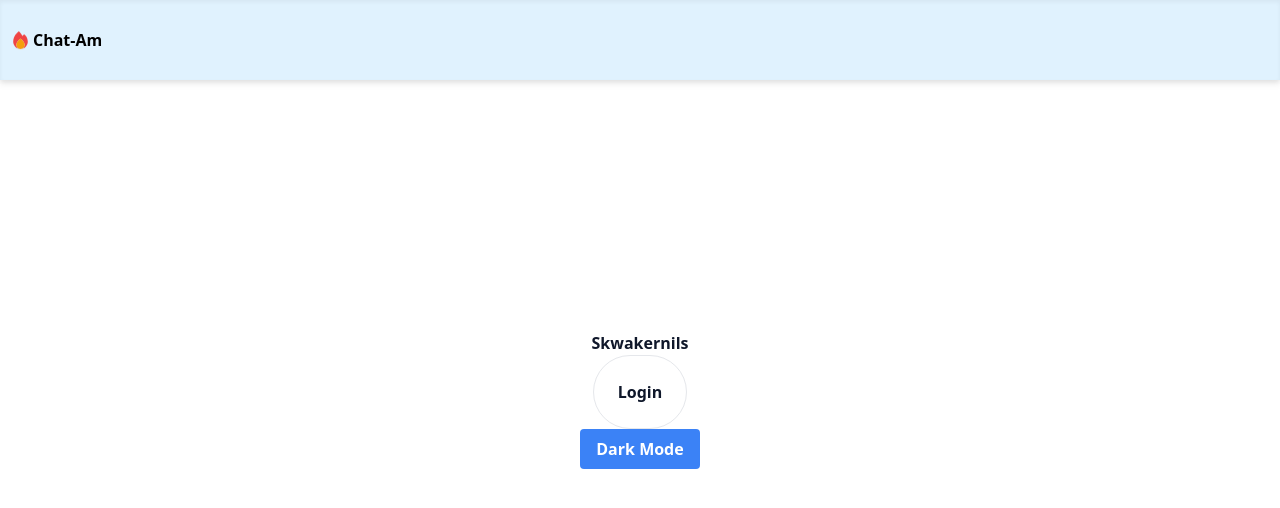
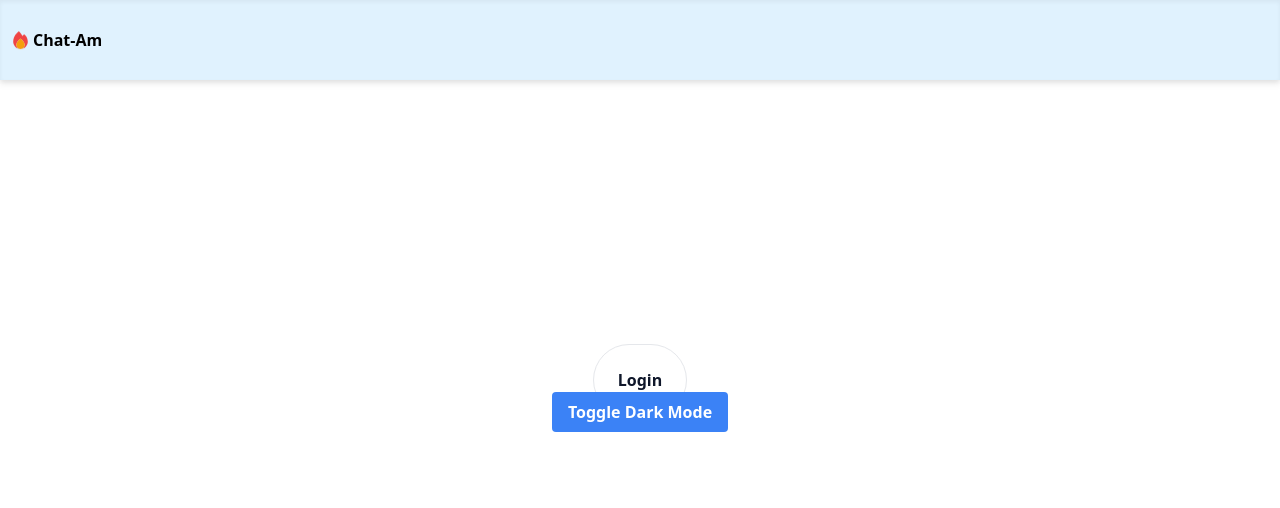
Before and after one commit to lemuelcariazo/chat-am, a Next.js app: page / in a window 1280 px wide. Shown: the top 508 px of the page. Built offline with nearby package versions, Linux system fonts and the light colour scheme.

Commit message:
Make the toggle Theme a component file

```diff
--- /dev/null
+++ b/components/ThemeToggleButton.tsx
@@ -0,0 +1,19 @@
+import React from "react";
+import { BTNPROPTYPE } from "@/types/types";
+
+function ThemeToggleButton({ buttonName, setIsToggle }: BTNPROPTYPE) {
+  return (
+    <button
+      className="px-4 py-2 bg-blue-500 text-white rounded"
+      onClick={() => {
+        setIsToggle((toggle: Boolean) => !toggle);
+      }}
+    >
+      {buttonName}
+    </button>
+  );
+}
+
+export default ThemeToggleButton;
+
+// when the person click the button, the button will fire up the action which that action is the argument that is a function controller for the useState "set" functin
--- a/components/authForm.tsx
+++ b/components/authForm.tsx
@@ -13,6 +13,11 @@ const AuthForm: React.FC = () => {
     });
   };
 
+  const handleLogin = (e: React.FormEvent<HTMLFormElement>) => {
+    e.preventDefault();
+    console.log("It is working");
+  };
+
   return (
     <>
       <section
@@ -22,12 +27,15 @@ const AuthForm: React.FC = () => {
       >
         <div className="w-full flex justify-end items-center h-4">
           <div
-            className="border mr-1 mt-1 w-10 bg-red-900 h-2 rounded-2xl active:bg-slate-800 hover:h-3"
+            className="border mr-1 mt-1 w-10 h-2 rounded-2xl active:bg-slate-500 hover:border-green-500"
             onClick={handleAnimate}
           ></div>
         </div>
         <h1 className="m-4">Login Account</h1>
-        <div className="flex justify-center items-center flex-col gap-3 m-2">
+        <form
+          onSubmit={handleLogin}
+          className="flex justify-center items-center flex-col gap-5 m-2 p-2"
+        >
           <input
             type="text"
             value={auth.username}
@@ -56,8 +64,13 @@ const AuthForm: React.FC = () => {
               });
             }}
           />
-        </div>
-        <button>X</button>
+          <button
+            type="submit"
+            className="p-2 rounded-3xl flex justify-center items-center hover:border-green-500 border"
+          >
+            <h1 className="text-center">Login</h1>
+          </button>
+        </form>
       </section>
     </>
   );
--- a/pages/index.tsx
+++ b/pages/index.tsx
@@ -6,21 +6,18 @@ import { Key, useState } from "react";
 // components
 import AuthForm from "@/components/authForm";
 import Header from "../components/Header";
+import ThemeToggleButton from "@/components/ThemeToggleButton";
 
 const inter = Inter({ subsets: ["latin"] });
 
 export default function Home() {
-  const [animate, setAnimate] = useState<Boolean>(false);
-  const [isOpenAuthTab, setIsOpenAuthTab] = useState<Boolean>(false);
-  const [isDarkMode, setIsDarkMode] = useState<Boolean>(false);
+  const [animate, setAnimate] = useState<boolean>(false);
+  const [isOpenAuthTab, setIsOpenAuthTab] = useState<boolean>(false);
+  const [isDarkMode, setIsDarkMode] = useState<boolean>(false);
   const [navLinks, setNavLinks] = useState<string[]>(["Login"]);
 
   const handleForm = () => {
     setAnimate((gate) => !gate);
-  };
-
-  const toggleDarkMode = () => {
-    setIsDarkMode((prev) => !prev);
   };
 
   return (
@@ -33,13 +30,12 @@ export default function Home() {
       </Head>
       <Header navLinks={navLinks} setNavLinks={setNavLinks} />
       <main className="flex justify-center items-center flex-col w-full h-screen dark:bg-slate-800 dark:text-slate-100 text-slate-900 font-black">
+        <div>
           {isOpenAuthTab ? (
             <AuthForm />
           ) : (
-          navLinks.map((link: String, index: Key) => {
+            navLinks.map((link: string, index: Key) => {
               return (
-              <>
-                <h1>Skwakernils</h1>
                 <Link
                   href={`/`}
                   key={index}
@@ -54,16 +50,16 @@ export default function Home() {
                 >
                   {link}
                 </Link>
-              </>
               );
             })
           )}
-        <button
-          className="px-4 py-2 bg-blue-500 text-white rounded"
-          onClick={toggleDarkMode}
-        >
-          Dark Mode
-        </button>
+        </div>
+
+        <ThemeToggleButton
+          buttonName={isDarkMode ? "Toggle Light Mode" : "Toggle Dark Mode"}
+          isToggle={isDarkMode}
+          setIsToggle={setIsDarkMode}
+        />
       </main>
     </div>
   );
```
Also changed, not shown: types/types.d.ts (+7 -1 lines). Lines whose indentation alone changed are shown as unchanged.
